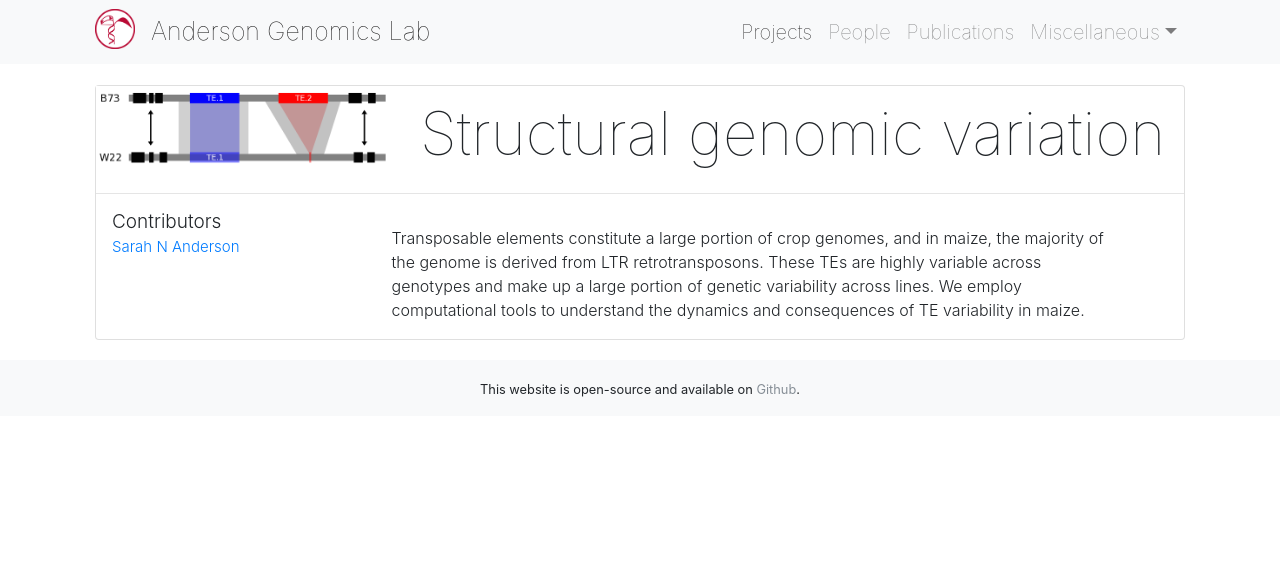
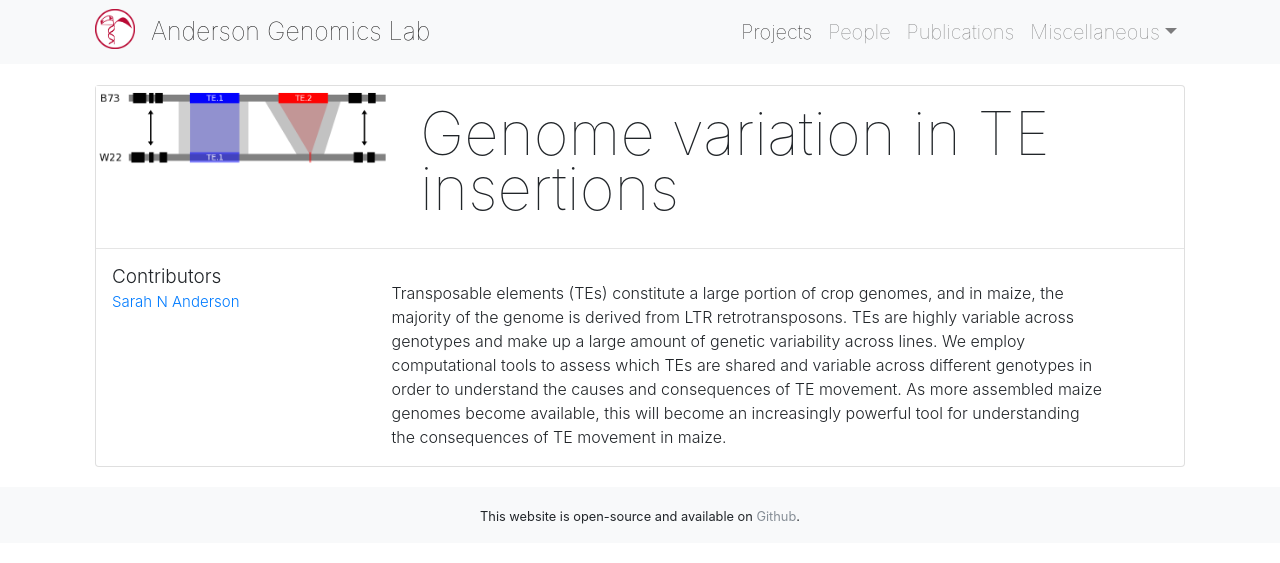
Before and after one commit to andersongenomicslab/andersongenomicslab.github.io, a Jekyll site: the page built from projects/_posts/2016-01-11-structural-variation.md, in a window 1280 px wide. Shown: the top 563 px of the page. Built offline with Jekyll 4.4.1, drawn with Linux system fonts in a browser that asks for light colours; nearby versions of some CDN libraries; a style sheet for code colours, icons or effects is not loaded.

Commit message:
Update 2016-01-11-structural-variation.md

```diff
--- a/projects/_posts/2016-01-11-structural-variation.md
+++ b/projects/_posts/2016-01-11-structural-variation.md
@@ -1,6 +1,6 @@
 ---
 layout: project
-title: Structural genomic variation
+title: Genome variation in TE insertions
 description:
 contributors:
   - Sarah N Anderson
@@ -8,4 +8,4 @@ image: /images/projects/TE_structural_variation.png
 link:
 ---
 
-Transposable elements constitute a large portion of crop genomes, and in maize, the majority of the genome is derived from LTR retrotransposons. These TEs are highly variable across genotypes and make up a large portion of genetic variability across lines. We employ computational tools to understand the dynamics and consequences of TE variability in maize.
+Transposable elements (TEs) constitute a large portion of crop genomes, and in maize, the majority of the genome is derived from LTR retrotransposons. TEs are highly variable across genotypes and make up a large amount of genetic variability across lines. We employ computational tools to assess which TEs are shared and variable across different genotypes in order to understand the causes and consequences of TE movement. As more assembled maize genomes become available, this will become an increasingly powerful tool for understanding the consequences of TE movement in maize.
```
